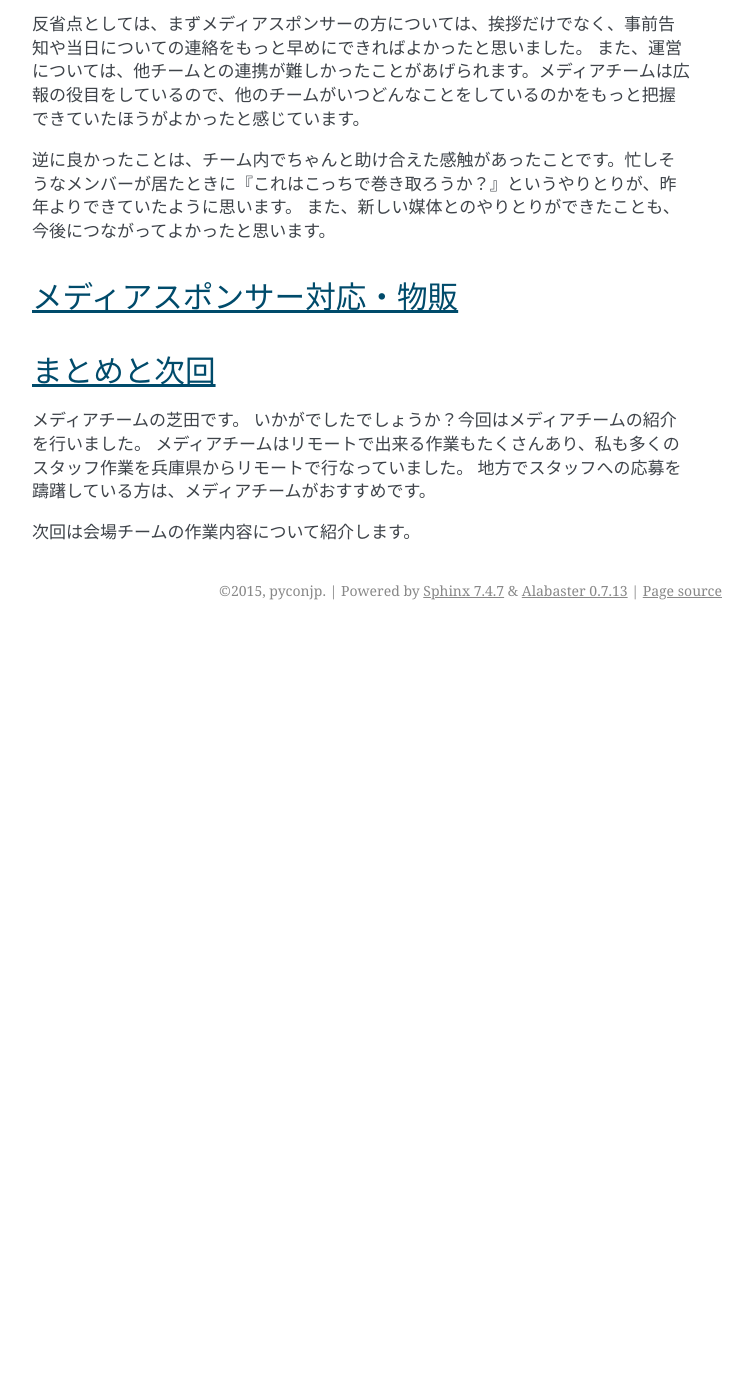
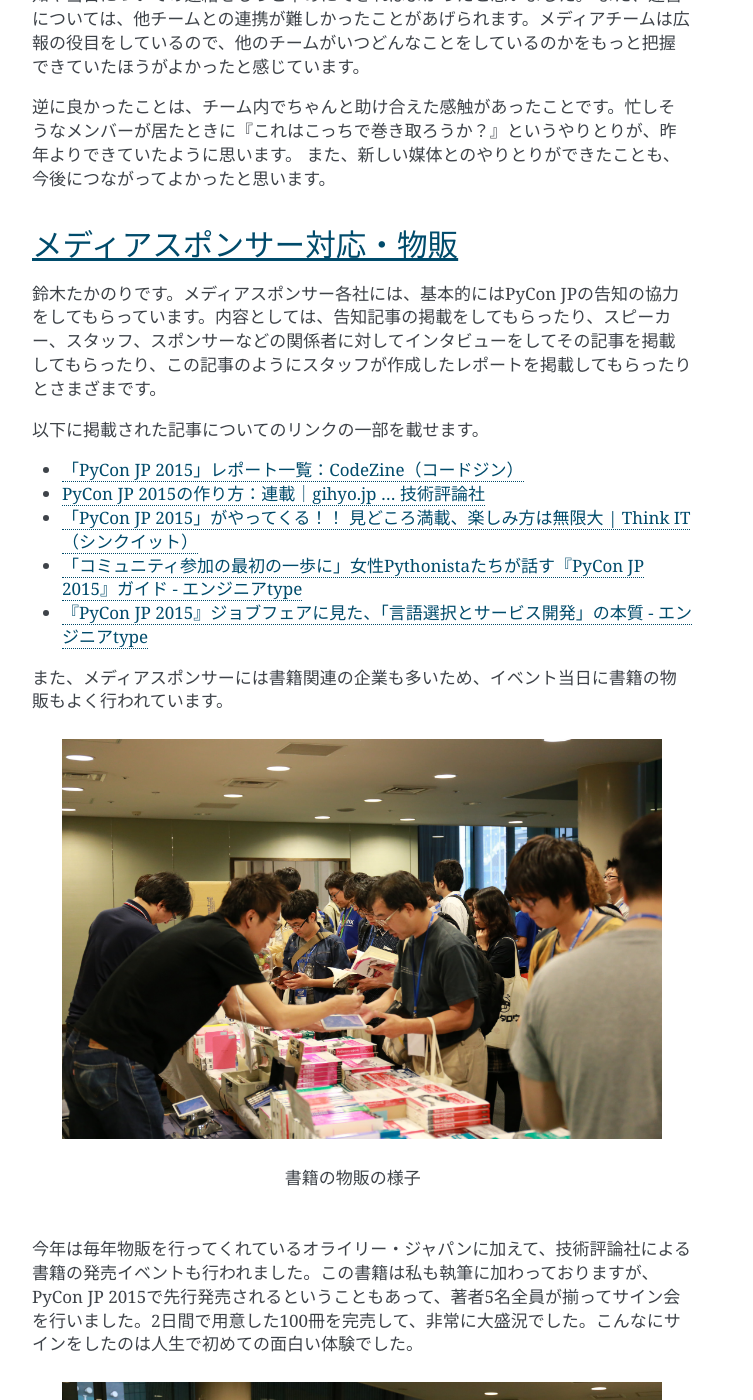
Before and after one commit to pyconjp/codezine-after-reports2015, a Sphinx documentation site: the page built from source/01_media.rst, in a window 1280 px wide and 1400 px high, scrolled down 5268 px. Shown: the whole window, without its empty margins (388-1141 px from the left). Built offline with Sphinx 7.4.7, drawn with Linux system fonts in a browser that asks for light colours; before the commit the page ends 5898 px from its top, so only the background shows below that; some of the changed text lies outside the part shown.

Commit message:
HTJ-1384 物販について書いた

```diff
--- a/source/01_media.rst
+++ b/source/01_media.rst
@@ -11,10 +11,12 @@
 
 この連載では、振り返りとその後紹介をします。
 この連載を通してPyCon JPの運営スタッフに興味を持っていただければ幸いです。
-PyCon JP 2016のスタッフは随時募集しています。連載を読んでその活動に興味を持った方は、ぜひPyCon JP 2016スタッフ申し込みフォームから申し込みをお願いします。
 
-.. todo:: PyCon JP 2016スタッフ申し込みフォームを作成してリンクを設置
+.. PyCon JP 2016のスタッフは随時募集しています。連載を読んでその活動に興味を持った方は、ぜひPyCon JP 2016スタッフ申し込みフォームから申し込みをお願いします。
 
+PyCon JP 2016のスタッフ募集もそのうちはじまる予定です。連載を読んでその活動に興味を持った方は、ぜひPyCon JP 2016スタッフに申し込んでください。スタッフ申し込みについては `@PyConJ | Twitter <https://twitter.com/pyconj>`_ や `PyCon JP Facebookページ <https://www.facebook.com/PyConJP>`_ でお知らせするので、フォローしておいてください。
+
+.. .. todo:: PyCon JP 2016スタッフ申し込みフォームを作成してリンクを設置
 
 それでは第1回は座長挨拶とメディアチームの作業内容について紹介します。
 
@@ -143,7 +145,33 @@ Symposionを拡張させて来ているために、箇所によっては機能
 
 メディアスポンサー対応・物販
 ==============================
+鈴木たかのりです。メディアスポンサー各社には、基本的にはPyCon JPの告知の協力をしてもらっています。内容としては、告知記事の掲載をしてもらったり、スピーカー、スタッフ、スポンサーなどの関係者に対してインタビューをしてその記事を掲載してもらったり、この記事のようにスタッフが作成したレポートを掲載してもらったりとさまざまです。
 
+以下に掲載された記事についてのリンクの一部を載せます。
+
+- `「PyCon JP 2015」レポート一覧：CodeZine（コードジン） <http://codezine.jp/article/corner/600>`_
+- `PyCon JP 2015の作り方：連載｜gihyo.jp … 技術評論社 <http://gihyo.jp/dev/serial/01/pycon-jp-2015>`_
+- `「PyCon JP 2015」がやってくる！！ 見どころ満載、楽しみ方は無限大 | Think IT（シンクイット） <http://thinkit.co.jp/story/2015/08/11/6289>`_
+- `「コミュニティ参加の最初の一歩に」女性Pythonistaたちが話す『PyCon JP 2015』ガイド - エンジニアtype <http://engineer.typemag.jp/article/pythonjp-2015>`_
+- `『PyCon JP 2015』ジョブフェアに見た、「言語選択とサービス開発」の本質 - エンジニアtype <http://engineer.typemag.jp/article/pyconjp-2015-job>`_
+
+また、メディアスポンサーには書籍関連の企業も多いため、イベント当日に書籍の物販もよく行われています。
+
+.. figure:: /_static/01_media/oreilly.jpg
+   :width: 600
+   :alt: 書籍の物販の様子
+   :target: https://www.flickr.com/photos/pyconjp/21924379888/in/album-72157657359868383/
+
+   書籍の物販の様子
+
+今年は毎年物販を行ってくれているオライリー・ジャパンに加えて、技術評論社による書籍の発売イベントも行われました。この書籍は私も執筆に加わっておりますが、PyCon JP 2015で先行発売されるということもあって、著者5名全員が揃ってサイン会を行いました。2日間で用意した100冊を完売して、非常に大盛況でした。こんなにサインをしたのは人生で初めての面白い体験でした。
+
+.. figure:: /_static/01_media/sign-event.jpg
+   :width: 600
+   :alt: 大盛況のサイン会
+   :target: https://www.flickr.com/photos/pyconjp/22122343531/in/album-72157657359868383/
+
+   大盛況のサイン会
 
 まとめと次回
 ============
```
Also changed, not shown: source/_static/01_media/oreilly.jpg (added), source/_static/01_media/sign-event.jpg (added).
